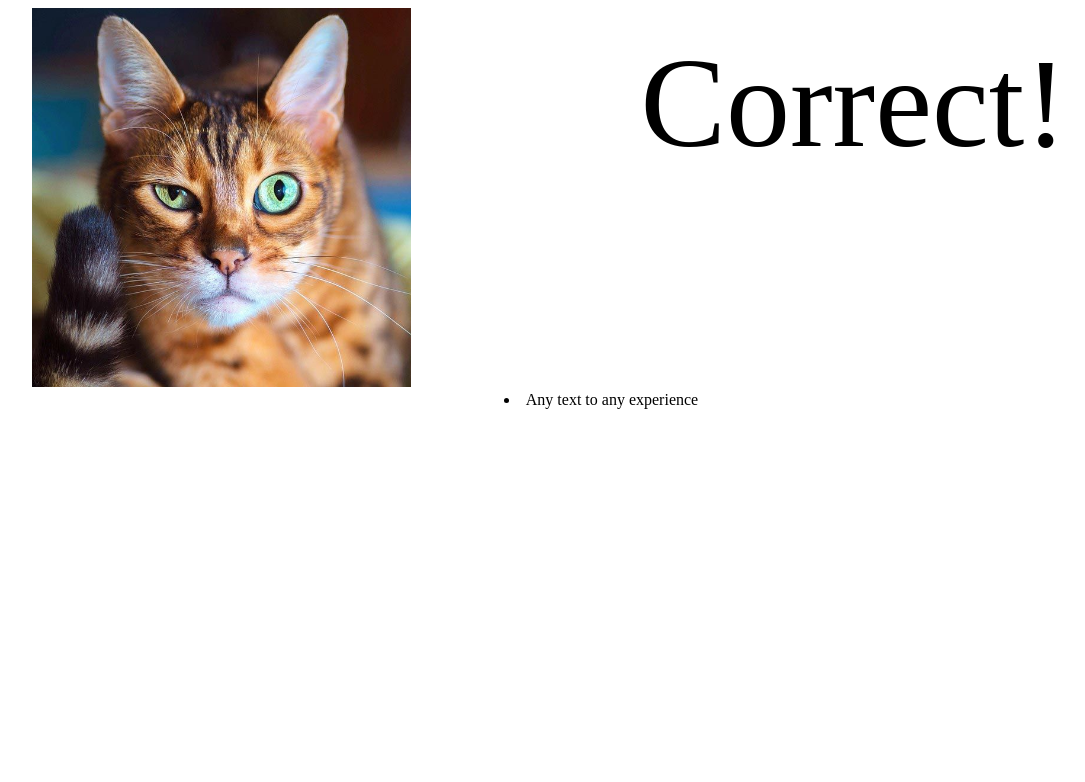
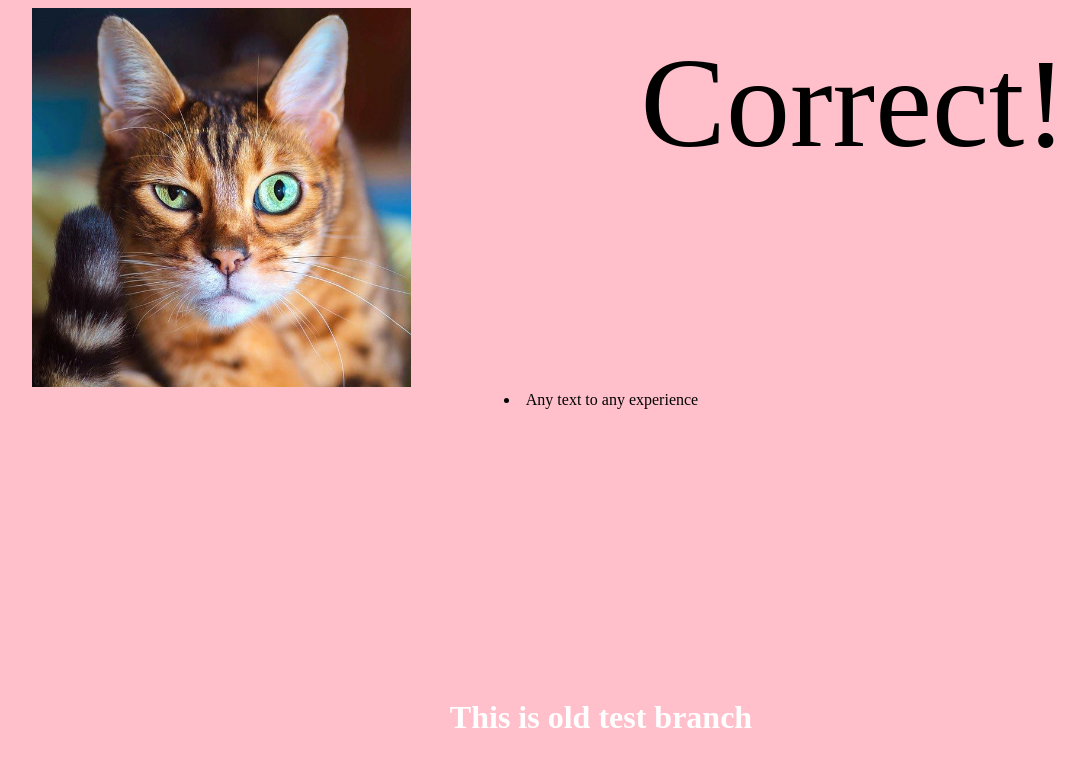
Before and after one commit to muridse/portfoly_00, a plain HTML site: page index.htm in a window 1280 px wide. Shown: the whole page, without its empty margins (39-1124 px from the left). Drawn offline with Linux system fonts and the light colour scheme.

Commit message:
old branch

```diff
--- a/index.htm
+++ b/index.htm
@@ -8,5 +8,6 @@
 <img class="image" src="123.jpg">
 <li>Any text to any experience</li>
 <p class="pin"> Correct!</p>
+<h1>This is old test branch</h1>
 </body>
 </html>
--- a/styles.css
+++ b/styles.css
@@ -1,3 +1,6 @@
+body{
+	background: pink;
+}
 .pin {
 	padding-left: 40%;
     margin-top: -30%;
@@ -8,3 +11,11 @@
     max-height: 30%;
     margin-right: 60%;
 }
+h1{
+	position: absolute;
+	left: 0;
+	bottom: 0;
+	width: 100%;
+	height: 80px;
+	color: white;
+}
```
